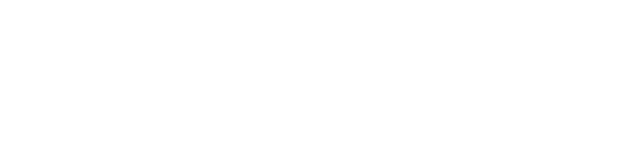
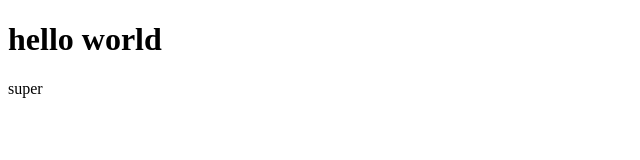
Before and after one commit to MuzaffarFrontEnd/new1, a plain HTML site: page index.html in a window 1280 px wide. Shown: the whole page, without its empty margins (0-640 px from the left). Drawn offline with Linux system fonts and the light colour scheme.

Commit message:
CRISTIANO

```diff
--- a/index.html
+++ b/index.html
@@ -7,6 +7,7 @@
     <title>Document</title>
 </head>
 <body>
-
+    <h1>hello world</h1>
+    <p>super</p>
 </body>
 </html>
```
